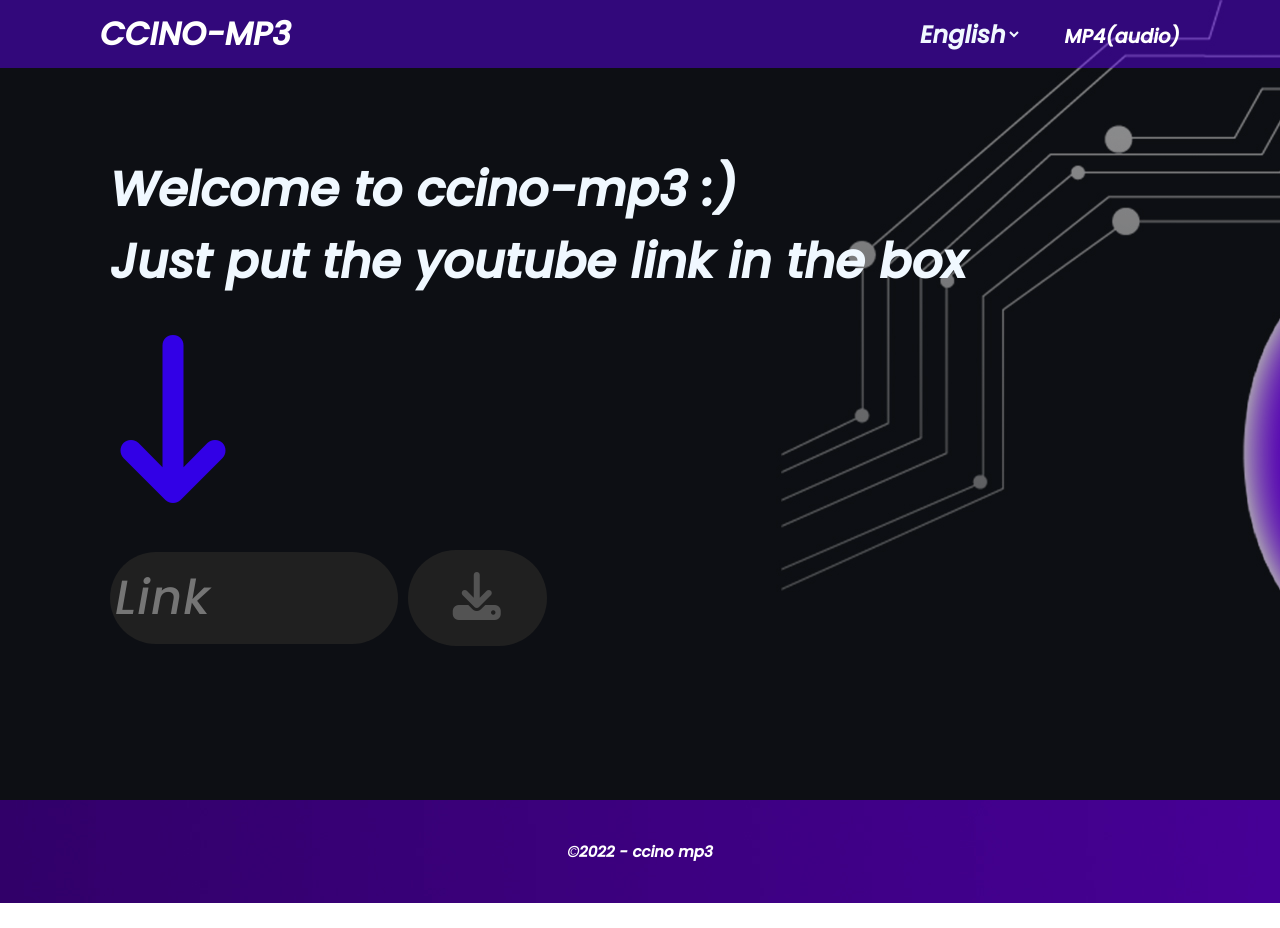
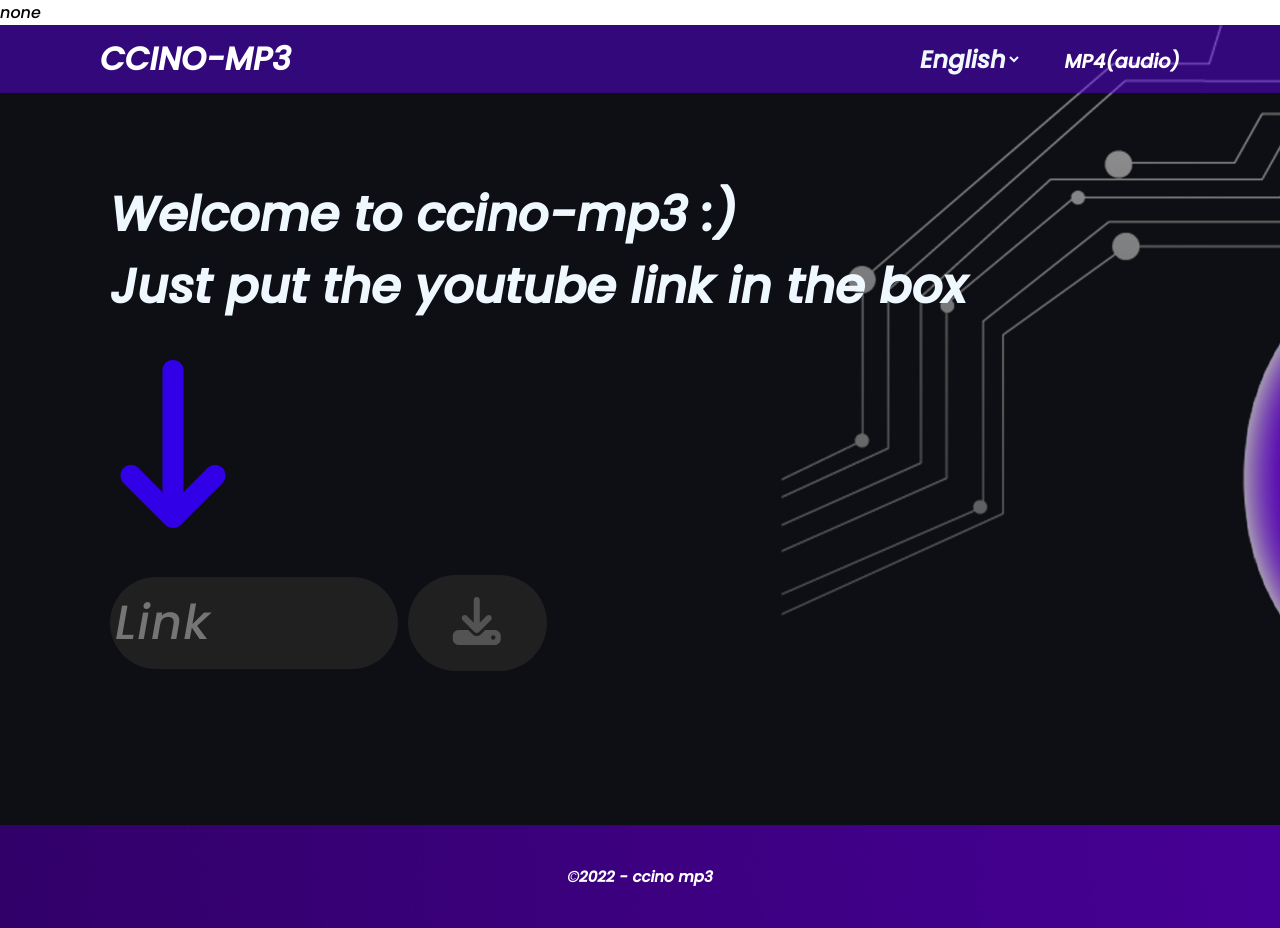
Before and after one commit to adamnetro/ccino, a plain HTML site: page index.html in a window 1280 px wide. Before the commit the page ends 903 px from the top, so only its background shows below. Drawn offline with Linux system fonts and the light colour scheme.

Commit message:
Update index.html

```diff
--- a/index.html
+++ b/index.html
@@ -10,6 +10,9 @@
 
 </head>
 <body>
+        <div class="mess">
+        <a class="txt">none</a>
+    </div>
     <header>
         <a href="#" class="logo">CCINO-MP3</a>
         <nav class="navigation">
```
